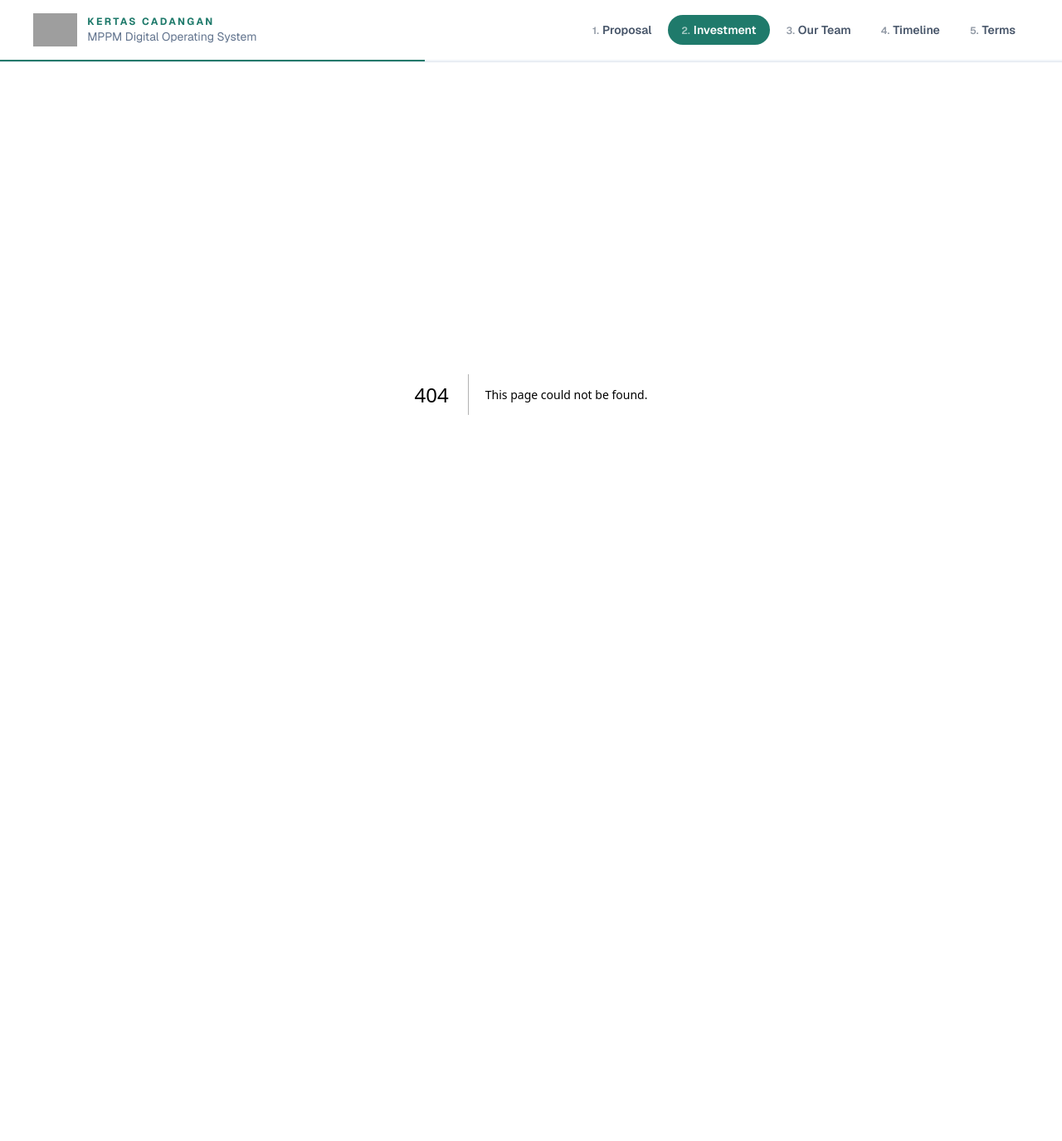
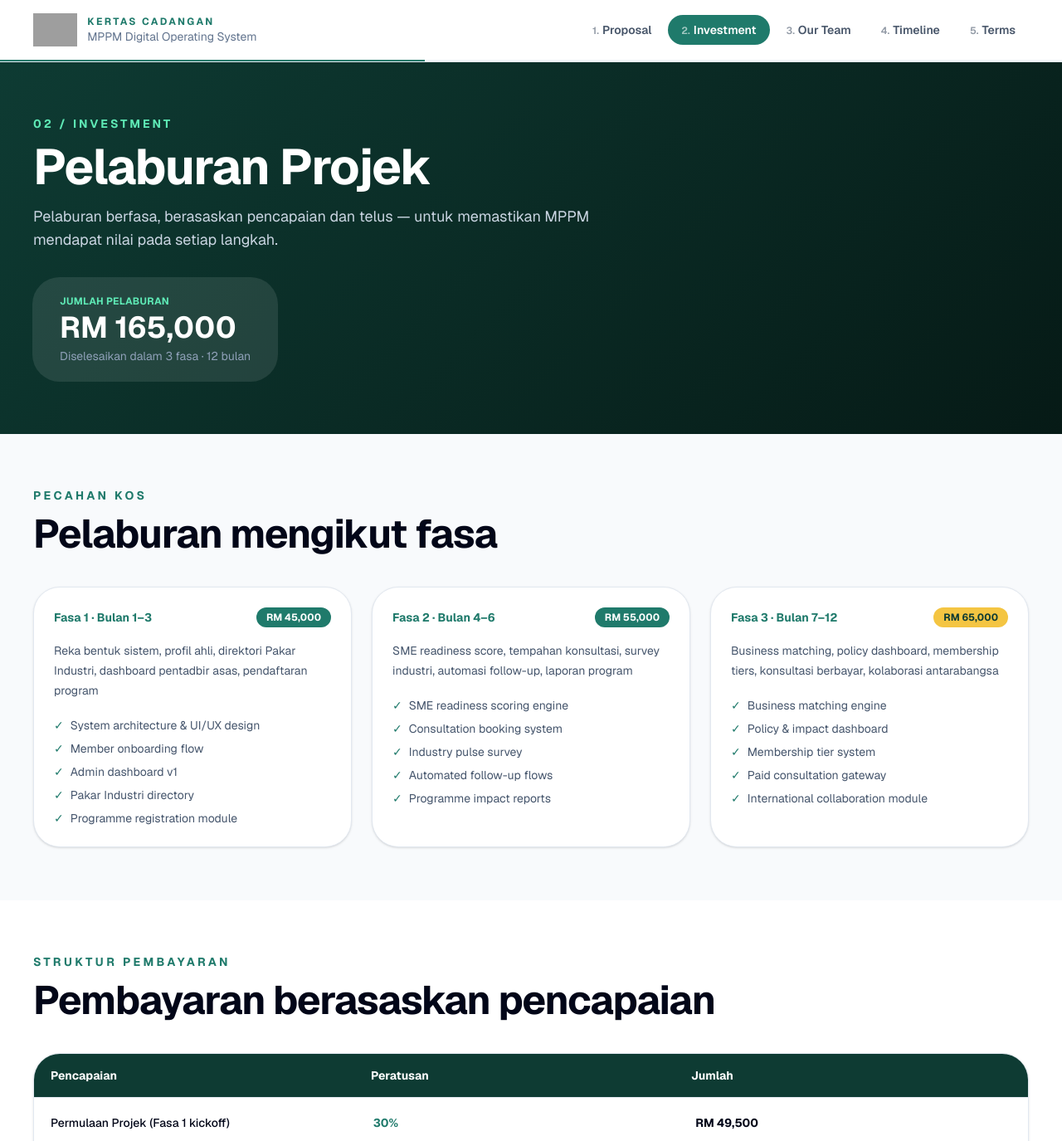
Before and after one commit to abdulhaziq/mppm, a Next.js app: page /pricing in a window 1280 px wide. Before the commit this address had no page. Shown: the top 1375 px of the page at 83% size. Before the commit the page ends 875 px from the top, so only its background shows below. Built offline with nearby package versions, Linux system fonts and the light colour scheme; grey boxes are pictures that could not be loaded.

Commit message:
feat: build pricing and investment page

```diff
--- /dev/null
+++ b/app/pricing/page.tsx
@@ -0,0 +1,135 @@
+import { BRAND } from "@/lib/brand";
+import { Card } from "@/components/ui/Card";
+import { SectionHeader } from "@/components/ui/SectionHeader";
+import { PageNav } from "@/components/PageNav";
+import { phases, totalInvestment, paymentStructure, included, excluded, addOns, financialProjection, revenueStreams } from "@/lib/data/pricing";
+
+export default function PricingPage() {
+  return (
+    <main>
+      <section className="py-16 text-white" style={{ background: `linear-gradient(135deg, ${BRAND.dark}, #061A16)` }}>
+        <div className="mx-auto max-w-7xl px-6 lg:px-10">
+          <p className="text-sm font-bold uppercase tracking-[0.22em] text-emerald-300">02 / Investment</p>
+          <h1 className="mt-3 text-4xl font-bold tracking-tight md:text-6xl">Pelaburan Projek</h1>
+          <p className="mt-4 max-w-2xl text-lg text-slate-300">Pelaburan berfasa, berasaskan pencapaian dan telus — untuk memastikan MPPM mendapat nilai pada setiap langkah.</p>
+          <div className="mt-8 inline-flex items-center gap-3 rounded-[2rem] bg-white/10 px-8 py-5 ring-1 ring-white/10">
+            <div>
+              <p className="text-xs font-bold uppercase tracking-wide text-emerald-300">Jumlah Pelaburan</p>
+              <p className="mt-1 text-4xl font-bold">{totalInvestment}</p>
+              <p className="mt-1 text-sm text-slate-400">Diselesaikan dalam 3 fasa · 12 bulan</p>
+            </div>
+          </div>
+        </div>
+      </section>
+
+      <section className="mx-auto max-w-7xl px-6 py-16 lg:px-10">
+        <SectionHeader eyebrow="Pecahan Kos" title="Pelaburan mengikut fasa" />
+        <div className="mt-10 grid gap-6 md:grid-cols-3">
+          {phases.map((phase, i) => (
+            <Card key={phase.phase}>
+              <div className="p-6">
+                <div className="flex items-center justify-between">
+                  <p className="text-sm font-bold" style={{ color: BRAND.primary }}>{phase.phase} · {phase.timeline}</p>
+                  <span className="rounded-full px-3 py-1 text-xs font-bold" style={{ backgroundColor: i === 2 ? BRAND.accent : BRAND.primary, color: i === 2 ? BRAND.dark : "white" }}>{phase.cost}</span>
+                </div>
+                <p className="mt-4 text-sm leading-6 text-slate-600">{phase.scope}</p>
+                <ul className="mt-5 space-y-2">
+                  {phase.deliverables.map((d) => (
+                    <li key={d} className="flex gap-2 text-sm text-slate-600">
+                      <span style={{ color: BRAND.primary }}>✓</span>{d}
+                    </li>
+                  ))}
+                </ul>
+              </div>
+            </Card>
+          ))}
+        </div>
+      </section>
+
+      <section className="bg-white py-16">
+        <div className="mx-auto max-w-7xl px-6 lg:px-10">
+          <SectionHeader eyebrow="Struktur Pembayaran" title="Pembayaran berasaskan pencapaian" />
+          <div className="mt-10 overflow-hidden rounded-[2rem] border border-slate-200 shadow-sm">
+            <div className="hidden grid-cols-3 px-5 py-4 text-sm font-bold text-white md:grid" style={{ backgroundColor: BRAND.dark }}>
+              <div>Pencapaian</div><div>Peratusan</div><div>Jumlah</div>
+            </div>
+            {paymentStructure.map((row) => (
+              <div key={row.milestone} className="grid grid-cols-1 gap-2 border-t border-slate-200 bg-white px-5 py-5 text-sm md:grid-cols-3">
+                <div className="font-medium text-slate-950">{row.milestone}</div>
+                <div className="font-bold" style={{ color: BRAND.primary }}>{row.percentage}</div>
+                <div className="font-bold text-slate-950">{row.amount}</div>
+              </div>
+            ))}
+          </div>
+        </div>
+      </section>
+
+      <section className="mx-auto max-w-7xl px-6 py-16 lg:px-10">
+        <div className="grid gap-8 md:grid-cols-2">
+          <Card><div className="p-8">
+            <h3 className="text-xl font-bold text-slate-950">Termasuk dalam skop</h3>
+            <ul className="mt-6 space-y-3">
+              {included.map((item) => (
+                <li key={item} className="flex gap-2 rounded-2xl p-3 text-sm text-slate-700" style={{ backgroundColor: BRAND.soft }}>
+                  <span style={{ color: BRAND.primary }}>✓</span>{item}
+                </li>
+              ))}
+            </ul>
+          </div></Card>
+          <Card><div className="p-8">
+            <h3 className="text-xl font-bold text-slate-950">Tidak termasuk</h3>
+            <ul className="mt-6 space-y-3">
+              {excluded.map((item) => (
+                <li key={item} className="flex gap-2 rounded-2xl border border-slate-200 p-3 text-sm text-slate-600">
+                  <span className="text-slate-400">—</span>{item}
+                </li>
+              ))}
+            </ul>
+          </div></Card>
+        </div>
+      </section>
+
+      <section className="bg-white py-16">
+        <div className="mx-auto max-w-7xl px-6 lg:px-10">
+          <SectionHeader eyebrow="Unjuran Kewangan" title="Potensi pertumbuhan ekosistem MPPM" />
+          <div className="mt-10 grid gap-8 md:grid-cols-2">
+            <Card><div className="p-8">
+              <h3 className="text-xl font-bold text-slate-950">Revenue Growth Projection</h3>
+              <div className="mt-8 flex h-64 items-end gap-5">
+                {financialProjection.map((item) => (
+                  <div key={item.year} className="flex-1 text-center">
+                    <div className="mx-auto w-full rounded-t-2xl" style={{ height: item.height, backgroundColor: BRAND.secondary }} />
+                    <p className="mt-3 text-sm text-slate-500">{item.year}</p>
+                    <p className="font-bold text-slate-950">{item.revenue}</p>
+                  </div>
+                ))}
+              </div>
+            </div></Card>
+            <Card><div className="p-8">
+              <h3 className="text-xl font-bold text-slate-950">Revenue Streams</h3>
+              <div className="mt-6 space-y-4">
+                {revenueStreams.map((item) => (
+                  <div key={item} className="rounded-2xl p-4 text-sm font-semibold" style={{ backgroundColor: BRAND.soft }}>✓ {item}</div>
+                ))}
+              </div>
+            </div></Card>
+          </div>
+        </div>
+      </section>
+
+      <section className="mx-auto max-w-7xl px-6 py-16 lg:px-10">
+        <SectionHeader eyebrow="Tambahan Pilihan" title="Add-ons yang boleh ditambah" />
+        <div className="mt-10 grid gap-4 md:grid-cols-2 lg:grid-cols-4">
+          {addOns.map((item) => (
+            <Card key={item.name}><div className="p-6">
+              <h3 className="font-bold text-slate-950">{item.name}</h3>
+              <p className="mt-3 text-2xl font-bold" style={{ color: BRAND.primary }}>{item.price}</p>
+            </div></Card>
+          ))}
+        </div>
+      </section>
+
+      <PageNav currentHref="/pricing" />
+    </main>
+  );
+}
```
